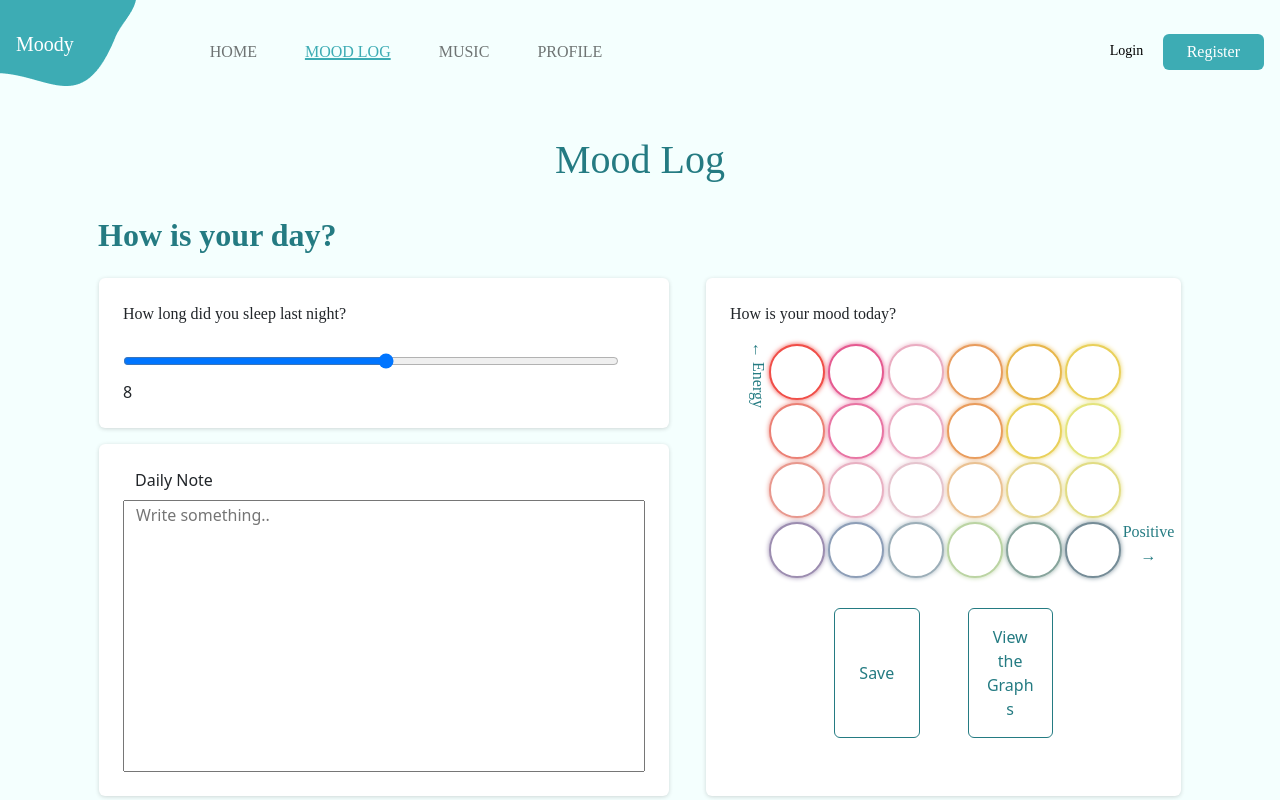
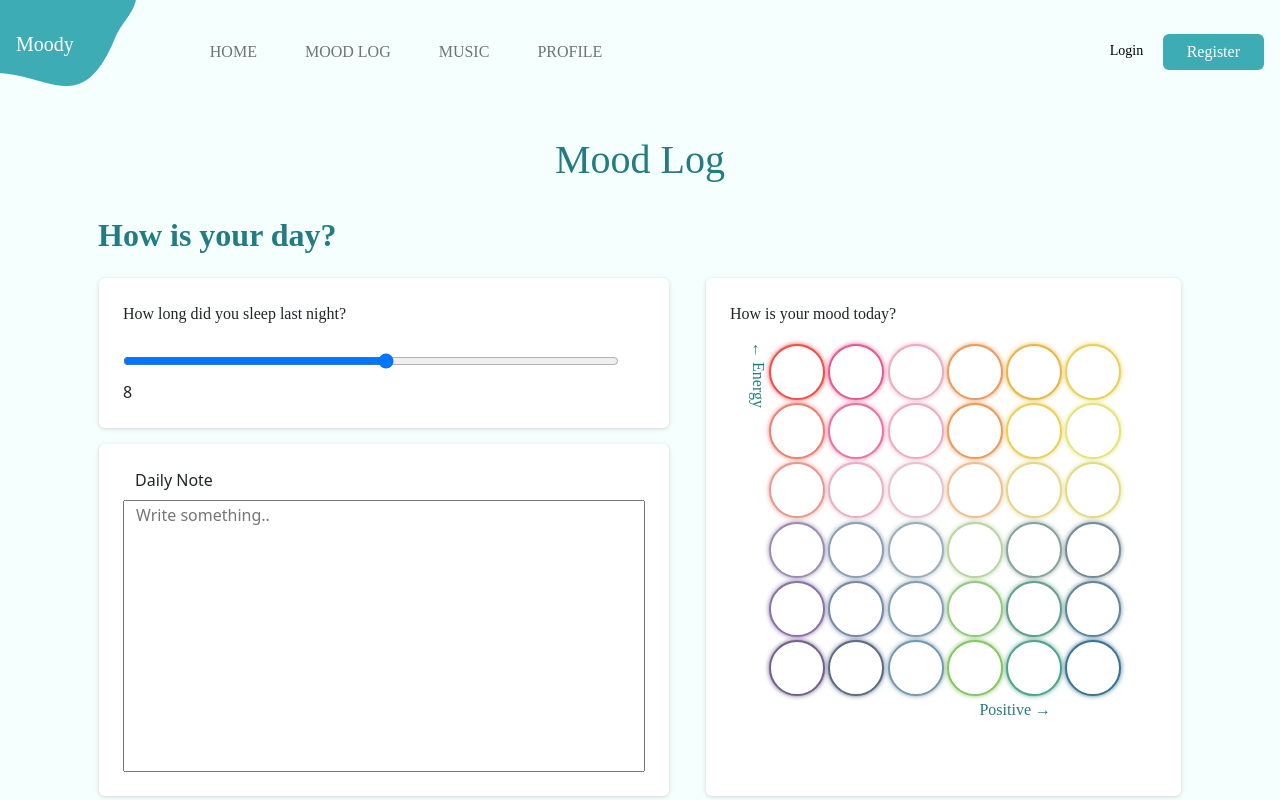
Before and after one commit to info340-au22/project-jzhang5959, a plain HTML site: page mood-log.html in a window 1280 px wide. Shown: the top 800 px of the page. Drawn offline with nearby package versions, Linux system fonts and the light colour scheme.

Commit message:
fix the annoying merge problem

```diff
--- a/mood-log.html
+++ b/mood-log.html
@@ -30,7 +30,7 @@
                 </li>
 
                 <li class="nav-item">
-                <a class="nav-link current" href="mood-log.html">MOOD LOG</a>
+                <a class="nav-link" href="mood-log.html"  aria-current="page" id="current-page">MOOD LOG</a>
                 </li>
 
                 <li class="nav-item">
@@ -190,6 +190,59 @@
                                         <input type="radio" name="mood" value="fullfilled" class="input-radio fullfilled">
                                         <span class="tooltiptext">fullfilled</span>
                                     </div>
+                                </div>
+                                <div class="d-flex flex-row">
+                                    <div class="ggtool">
+                                        <input type="radio" name="mood" value="miserable" class="input-radio miserable">
+                                        <span class="tooltiptext">miserable</span>
+                                    </div>
+                                    <div class="ggtool">
+                                        <input type="radio" name="mood" value="lonely" class="input-radio lonely">
+                                        <span class="tooltiptext">lonely</span>
+                                    </div>
+                                    <div class="ggtool">
+                                        <input type="radio" name="mood" value="tired" class="input-radio tired">
+                                        <span class="tooltiptext">tired</span>
+                                    </div>
+                                    <div class="ggtool">
+                                        <input type="radio" name="mood" value="satisfied" class="input-radio satisfied">
+                                        <span class="tooltiptext">satisfied</span>
+                                    </div>
+                                    <div class="ggtool">
+                                        <input type="radio" name="mood" value="secured" class="input-radio secured">
+                                        <span class="tooltiptext">secured</span>
+                                    </div>
+                                    <div class="ggtool">
+                                        <input type="radio" name="mood" value="balanced" class="input-radio balanced">
+                                        <span class="tooltiptext">balanced</span>
+                                    </div>
+                                </div>
+                                <div class="d-flex flex-row">
+                                    <div class="ggtool">
+                                        <input type="radio" name="mood" value="despair" class="input-radio despair">
+                                        <span class="tooltiptext">despair</span>
+                                    </div>
+                                    <div class="ggtool">
+                                        <input type="radio" name="mood" value="bored" class="input-radio bored">
+                                        <span class="tooltiptext">bored</span>
+                                    </div>
+                                    <div class="ggtool">
+                                        <input type="radio" name="mood" value="drained" class="input-radio drained">
+                                        <span class="tooltiptext">drained</span>
+                                    </div>
+                                    <div class="ggtool">
+                                        <input type="radio" name="mood" value="calm" class="input-radio calm">
+                                        <span class="tooltiptext">calm</span>
+                                    </div>
+                                    <div class="ggtool">
+                                        <input type="radio" name="mood" value="tranquil" class="input-radio tranquil">
+                                        <span class="tooltiptext">tranquil</span>
+                                    </div>
+                                    <div class="ggtool">
+                                        <input type="radio" name="mood" value="serene" class="input-radio serene">
+                                        <span class="tooltiptext">serene</span>
+                                    </div>
+                                </div>
 
                                 <div>
                                     <p class="axis d-flex justify-content-evenly">
@@ -197,6 +250,7 @@
                                         <span class="positive">Positive &rarr; </span>
                                     </p>
                                 </div>
+                            </div>
                         </div>
                     </div>
                 </div>
```
